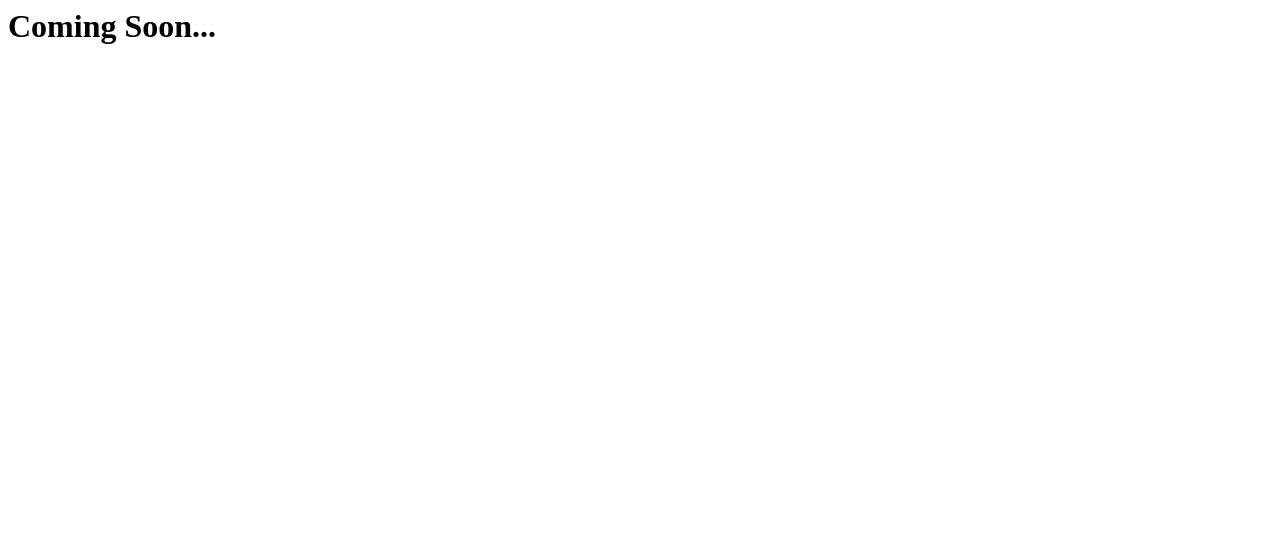
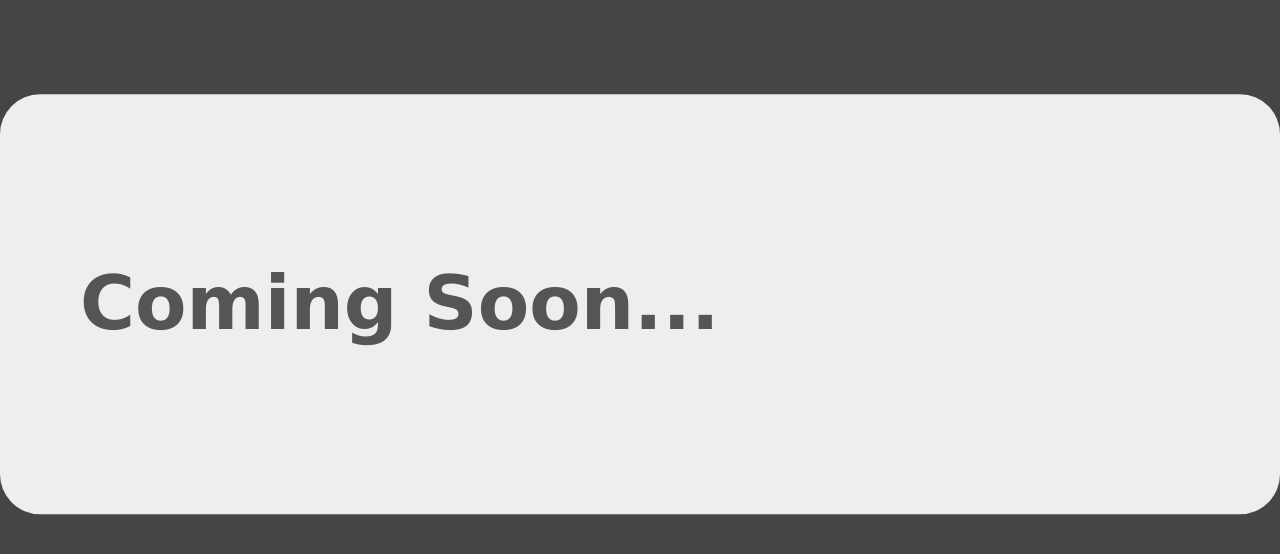
Before and after one commit to flyerq/flyerq.github.io, a plain HTML site: page index.html in a window 1280 px wide. Drawn offline with Linux system fonts and the light colour scheme.

Commit message:
修改首页
略加修饰

```diff
--- a/index.html
+++ b/index.html
@@ -1 +1,37 @@
-<h1>Coming Soon...</h1>
+<html lang="zh-CN">
+  <head>
+    <meta charset="utf-8">
+    <meta http-equiv="X-UA-Compatible" content="IE=edge">
+    <title>Flyer的Github主页</title>
+    <meta name="description" content="Flyer's pesonal homepage for Github,Flyer的Github个人主页">
+
+    <style>
+      html,body {
+        margin: 0;
+        padding: 0;
+        min-height: 100%;
+        font: 100%/1.8 "Microsoft Yahei", "微软雅黑", Verdana, Arial;
+        background: #454545;
+      }
+
+      .hero {
+        display: block;
+        position: relative;
+        top: 38%;
+        -webkit-transform: translateY(-50%);
+        transform: translateY(-50%);
+        font-size: 50px;
+        color: #555;
+        background: #eee;
+        min-width: 960px;
+        padding: 80px;
+        border-radius: 40px;
+      }
+    </style>
+  </head>
+  <body>
+    <section class="hero">
+      <h1>Coming Soon...</h1>
+    </section>
+  </body>
+</html>
```
